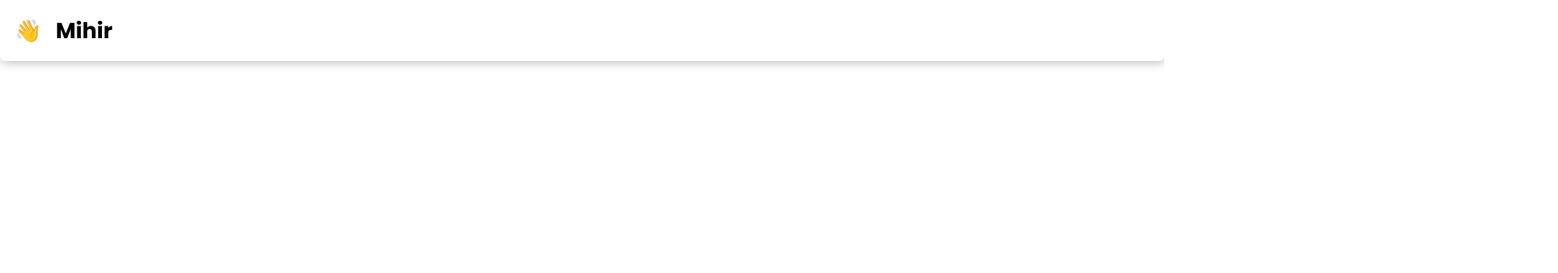
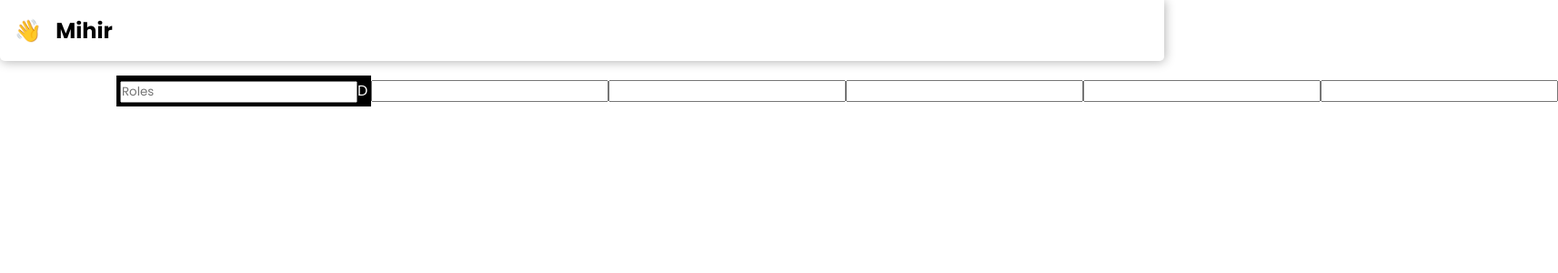
Before and after one commit to MihirVir/weekday-assignment-mihir-vir, a React (Vite) app: page / in a window 1280 px wide. Shown: the top 300 px of the page at 91% size, 1713 px wide, since content can reach past the window. Built offline with nearby package versions, Linux system fonts and the light colour scheme.

Commit message:
added filter container

```diff
--- /dev/null
+++ b/src/components/Filters/Filters.jsx
@@ -0,0 +1,21 @@
+import React from 'react'
+import "./filters.css";
+import Select from './select/Select';
+
+
+const Filters = () => {
+  return (
+    <div className = "filter">
+        <div className="filter-container">
+            <Select name = "Roles" />
+            <input type = "text" />
+            <input type = "text" />
+            <input type = "text" />
+            <input type = "text" />
+            <input type = "text" />
+        </div>
+    </div>
+  )
+}
+
+export default Filters
--- /dev/null
+++ b/src/components/Filters/filters.css
@@ -0,0 +1,13 @@
+.filter {
+    margin-top: 1rem;
+    width: 100%;
+    display: flex;
+    align-items: center;
+    justify-content: center;
+}
+.filter-container {
+    width: 80%;
+    display: flex;
+    align-items: center;
+    justify-content: space-between;
+}
--- /dev/null
+++ b/src/components/Filters/select/Select.jsx
@@ -0,0 +1,17 @@
+import React from 'react'
+import "./select.css";
+
+const Select = ({name, options}) => {
+  return (
+    <div className = "select">
+        <div className="select-container">
+            <span className = "select-name">
+                <input placeholder={name} type = "text"/>
+            </span>
+            <span className = "select-icon">D</span>
+        </div>
+    </div>
+  )
+}
+
+export default Select
--- /dev/null
+++ b/src/components/Filters/select/select.css
@@ -0,0 +1,12 @@
+.select {
+
+}
+.select-container {
+    min-width: 10rem;
+    height: 10%;
+    background-color: black;
+    color: white;
+    display: flex;
+    justify-content: space-between;
+    padding: .25rem;
+}
--- a/src/pages/search-page.jsx
+++ b/src/pages/search-page.jsx
@@ -1,10 +1,12 @@
 import React from 'react'
 import Header from '../components/Header/Header'
+import Filters from '../components/Filters/Filters';
 
 const SearchPage = () => {
   return (
     <div>
         <Header />
+        <Filters />
     </div>
   )
 }
```
